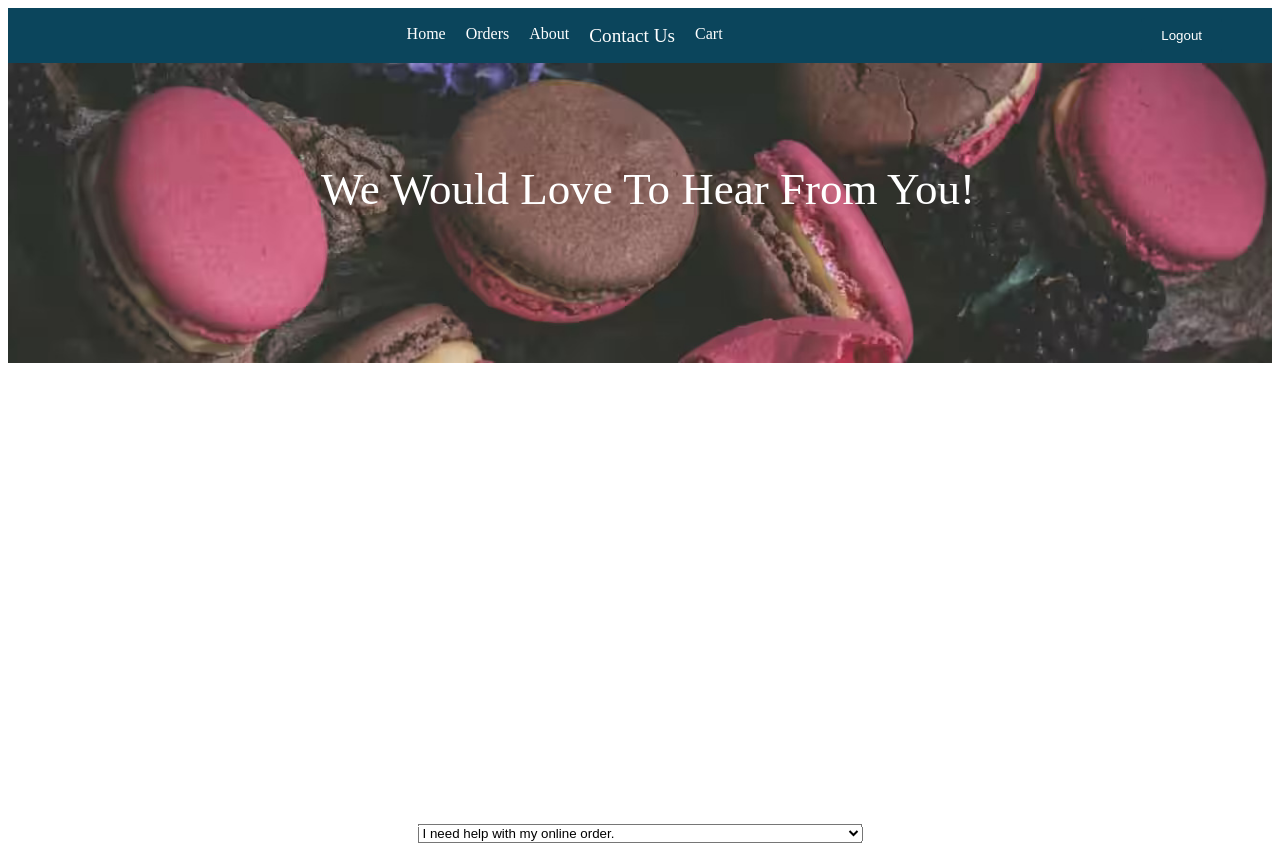
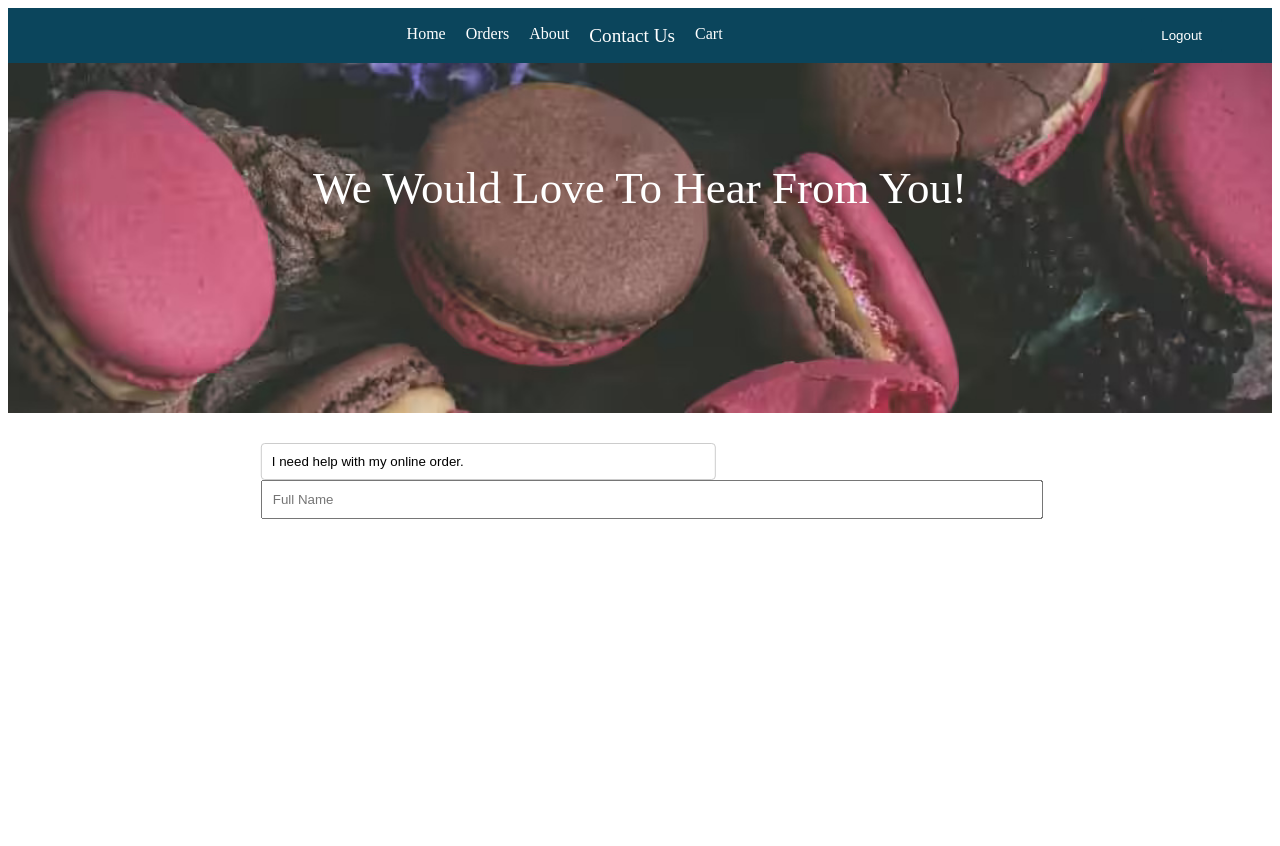
Before and after one commit to arundeepsingh522/food-delivery-web-app, a plain HTML site: page frontend/pages/contact-us2.html in a window 1280 px wide. Shown: the top 846 px of the page. Drawn offline with Linux system fonts and the light colour scheme; some packages are replaced by stand-ins of ours; a script that the page names is missing.

Commit message:
10May1242am

```diff
--- a/frontend/pages/contact-us2.html
+++ b/frontend/pages/contact-us2.html
@@ -12,35 +12,42 @@
       <header class="header">
         <nav class="nav">
           <ul class="ul">
-                <li><a  href="home2.html">Home</a></li>
+            <li><a href="home2.html">Home</a></li>
             <li><a href="orders.html">Orders</a></li>
-                    <li><a  href="about2.html">About</a></li>
-                    <li><a  style="font-size: larger;"href="contact-us2.html">Contact Us</a></li>
+            <li><a href="about2.html">About</a></li>
+            <li>
+              <a style="font-size: larger" href="contact-us2.html"
+                >Contact Us</a>
+            </li>
             <li><a href="cart.html">Cart</a></li>
           </ul>
         </nav>
         <div class="logout" id="bt-logout"><button>Logout</button></div>
       </header>
-
       <div class="secondd">
         <div class="bg-image">
           <h3>We Would Love To Hear From You!</h3>
+        </div>
+        <div class="form" id="form1">
+          <select id="helpOptions" >
+            <option value="help">I need help with my online order.</option>
+            <option value="incorrectInfo">
+              I found incorrect/outdated information on a page.
+            </option>
+            <option value="reportPhotoReview">
+              There is a photo/review that is bothering me and I would like to
+              report it.
+            </option>
+            <option value="websiteIssue">
+              The website/app are not working the way they should.
+            </option>
+            <option value="feedback">
+              I would like to give feedback/suggestions.
+            </option>
+          </select>
 
+          <input class="inputc" type="text" placeholder="Full Name">
         </div>
-        <h3>aaskksbjsbj</h3>
-        <div class="form">
-          <select id="helpOptions">
-            <option value="help">I need help with my  online order.</option>
-            <option value="incorrectInfo">I found incorrect/outdated information on a page.</option>
-            <option value="reportPhotoReview">There is a photo/review that is bothering me and I would like to report it.</option>
-            <option value="websiteIssue">The website/app are not working the way they should.</option>
-            <option value="feedback">I would like to give feedback/suggestions.</option>
-        </select>
-        </div>
-
-
-
-
       </div>
       <div class="third">
         <footer>
--- a/frontend/styles/styleHome2.css
+++ b/frontend/styles/styleHome2.css
@@ -21,7 +21,8 @@
   background-color: rgb(99, 176, 150);
   color: white;
   text-align: center;
-    padding: 20px 0;}
+  padding: 20px 0;
+}
 .search {
   margin-bottom: 20px;
   text-align: center;
@@ -85,19 +86,17 @@
   color: #666;
 }
 
-
-.cart{
-
+.cart {
   margin: 100px 150px;
 }
-.cart-items-title{
+.cart-items-title {
   display: grid;
   grid-template-columns: 1fr 1.5fr 1fr 1fr 1fr 0.5fr;
   align-items: center;
   color: black;
-    font-size: max(1vw,12px);
+  font-size: max(1vw, 12px);
 }
-.cart hr{
+.cart hr {
   height: 1px;
   background-color: #e2e2e2;
   border: none;
@@ -105,44 +104,43 @@
 .cart-total button:hover {
   background-color: #0dbb7a; /* Updated background color for hover */
 }
-.cart-bottom{
+.cart-bottom {
   margin-top: 40px;
   margin-bottom: 40px;
   display: flex;
   justify-content: space-between;
-    gap: max(12vw,20px);
+  gap: max(12vw, 20px);
 }
-.cart-total{
+.cart-total {
   flex: 1;
   display: flex;
   flex-direction: column;
   gap: 20px;
 }
-.cart-total-details{
+.cart-total-details {
   display: flex;
   justify-content: space-between;
   columns: #555;
 }
-.cart-total hr{
+.cart-total hr {
   margin: 10px 0px;
 }
-.cart-total button{
+.cart-total button {
   border: none;
   color: white;
   background-color: #0eb157;
-    width: (15vw,200px);
+  width: (15vw, 200px);
   padding: 12px 0px;
   border-radius: 4px;
   cursor: pointer;
 }
-.cart-promocode{
+.cart-promocode {
   flex: 1;
-
 }
-.cart-promocode p{
+.cart-promocode p {
   color: #555;
 }
-.cart-promocode-input{
+.cart-promocode-input {
   margin-top: 10px;
   display: flex;
   justify-content: space-between;
@@ -151,14 +149,14 @@
   border-radius: 4px;
   border: solid 2px;
 }
-.cart-promocode-input input{
+.cart-promocode-input input {
   background: transparent;
   border: none;
   outline: none;
   padding-left: 10px;
 }
-.cart-promocode-input button{
-    width: max(10vw,150px);
+.cart-promocode-input button {
+  width: max(10vw, 150px);
   padding: 12px 5px;
   background-color: #0eb157;
   border: none;
@@ -169,31 +167,27 @@
   background-color: #0dbb7a; /* Updated background color for hover */
 }
 
-.orders-main-div
-{
+.orders-main-div {
   width: 100%;
   height: 100vh;
   display: flex;
   flex-direction: column;
   justify-content: space-between;
-
 }
 
-.third
-{
+.third {
   margin-top: auto;
 }
-.second{
+.second {
   margin-top: 40px;
   margin-left: 40px;
   margin-right: 40px;
 }
-#order-icon
-{
+#order-icon {
   width: 40px;
   height: 40px;
 }
-.list-div{
+.list-div {
   display: flex;
   flex-wrap: wrap;
   justify-content: space-around;
@@ -204,21 +198,20 @@
 .list-div h3 {
   word-wrap: break-; /* Break long words to prevent overflow */
 }
-.orders-list-container{
-
+.orders-list-container {
 }
-.list-div h3{
+.list-div h3 {
   text-align: center;
   font-weight: 450;
 }
-.bg-image{
-    position: absolute;
-    width: 100%; /* Adjust width as needed */
-    height: 300px; /* Adjust height as needed */
-    background-image: url('../images/bg-contact-us.jpg'); /* Replace 'path/to/your/image.jpg' with the actual path to your image */
-    background-size: cover; /* Optional: Adjust background size as needed */
-    background-position: center;
-
+.bg-image {
+  display: flex;
+  justify-content: center;
+  align-items: center;
+  height: 350px;
+  background-image: url("../images/bg-contact-us.jpg");
+  background-size: cover; /* This will make sure0 */
+  background-position: center; /* This will center the background image */
 }
 .bg-image h3 {
   position: absolute;
@@ -235,14 +228,13 @@
   margin-bottom: 200px;
 }
 
-.secondd{
+.secondd {
   height: 100vh;
   display: flex;
   flex-direction: column;
   position: relative;
 }
-.form{
-
+.form {
   z-index: 3;
   position: absolute;
   bottom: 20px; /* Adjust the distance from the bottom */
@@ -266,7 +258,7 @@
   }
 }
 
-.main{
+.main {
   display: flex;
   justify-content: space-between;
   align-items: center;
@@ -275,41 +267,36 @@
   flex-direction: column;
 }
 
-.first-cart{
+.first-cart {
   width: 100vw;
 }
 
-.fourth-cart{
+.fourth-cart {
   width: 100vw;
 }
-.third-cart{
+.third-cart {
   width: 100vw;
 }
 
-
-.cart-total{
+.cart-total {
   margin: 0 20%;
 }
 
-.cart-items-title{
+.cart-items-title {
   display: flex;
   flex-direction: column;
 }
 
-
-
-
-.img-cart-dish{
+.img-cart-dish {
   width: 80px;
   height: 80px;
 }
 
-td{
+td {
 }
-.cart table ,tbody{
-
+.cart table,
+tbody {
   /* Ensure that table borders collapse properly */
-
 }
 .cart th,
 .cart td {
@@ -320,7 +307,7 @@ td{
 
 .cart th {
   background-color: #f2f2f2;
-    width: 200px;                               /* Add background color to table header */
+  width: 200px; /* Add background color to table header */
 }
 
 /* Style for the remove button */
@@ -340,13 +327,13 @@ td{
   background-color: #c0392b; /* Darker red on hover */
 }
 
-.cart-container{
+.cart-container {
   margin-top: 10px;
   margin-left: 100px;
   margin-right: 100px;
 }
 
-.item-cart-heading{
+.item-cart-heading {
   display: flex;
   flex-wrap: wrap;
   justify-content: space-around;
@@ -359,42 +346,33 @@ td{
   margin-left: 100px;
   margin-right: 100px;
   margin-top: 50px;
-
 }
-.item-cart-heading h3{
+.item-cart-heading h3 {
   text-align: center;
   width: calc(16.666% - 10px); /* Set width of each item (adjust as needed) */
   background-color: #f0f0f0; /* Just for demonstration */
   padding: 10px; /* Add padding for spacing */
   box-sizing: border-box;
-
 }
 
-
-.item-cart{
-
+.item-cart {
   display: flex;
   flex-wrap: wrap;
   justify-content: space-between;
   align-items: center;
   margin: 20px;
   margin-right: 1px;
-
 }
 
-.item-cart h3,.item-cart div
-{
+.item-cart h3,
+.item-cart div {
   text-align: center;
   width: calc(16.666% - 10px); /* Set width of each item (adjust as needed) */
   /* Just for demonstration */
   padding: 10px; /* Add padding for spacing */
   box-sizing: border-box;
-
-
-
 }
-.item-cart img{
-
+.item-cart img {
 }
 
 .toastMessage {
@@ -411,16 +389,12 @@ td{
   z-index: 9999;
 }
 
-
-  .main-cart
-  {
+.main-cart {
   display: flex;
   flex-direction: column;
   justify-content: space-between;
   height: 100vh;
-
 }
-
 
 .header {
   background-color: rgb(11, 69, 92);
@@ -443,18 +417,13 @@ td{
   margin-right: 20px; /* Add spacing between list items */
 }
 
-
-
-
-
 .logout {
   margin-right: 50px;
-
 
   /* Add spacing between navigation and logout */
 }
 
-  .logout button{
+.logout button {
   color: white;
   background-color: rgb(11, 69, 92);
   color: white;
@@ -464,6 +433,33 @@ td{
   cursor: pointer;
   transition: background-color 0.3s ease;
 }
-  .logout button:hover{
+.logout button:hover {
   background-color: rgb(5, 34, 46);
 }
+
+#helpOptions {
+  width: 60%;
+  padding: 8px;
+  border: 1px solid #ccc;
+  border-radius: 4px;
+  background-color: white;
+  appearance: none;
+  padding: 10px;
+
+}
+
+#form1 {
+    width: 60%;
+    position: relative;
+    display: block;
+    margin-top: 50px;
+  }
+  .inputc
+  {
+    width: 100%;
+    padding: 10px;
+
+  }
+  .inputc:active{
+    border: 2px solid #0dbb7a;
+  }
```
Also changed, not shown: frontend/pages/home.html (+0 -2 lines). Lines whose indentation alone changed are shown as unchanged.
